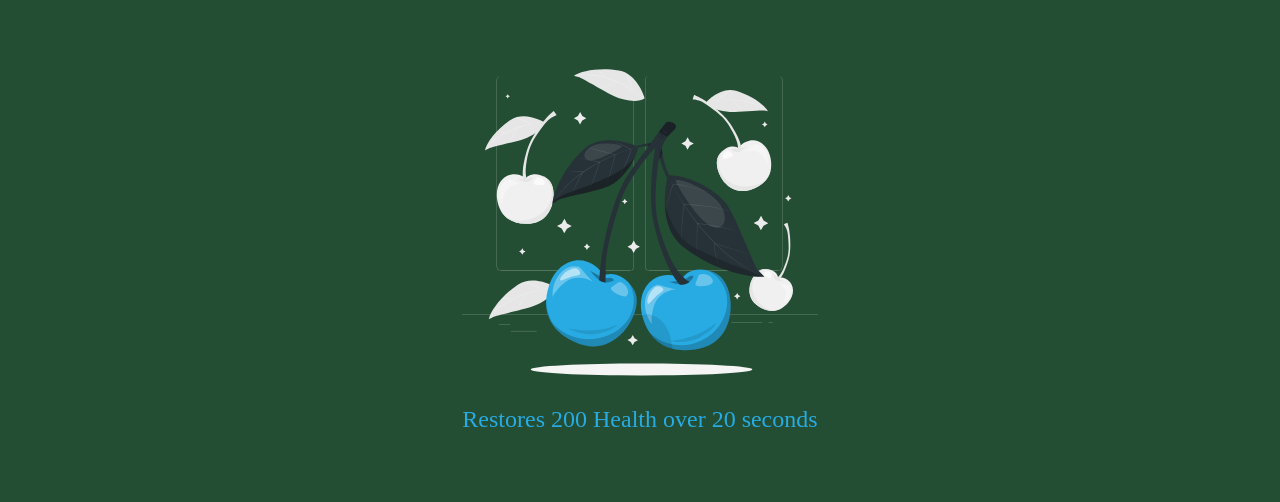
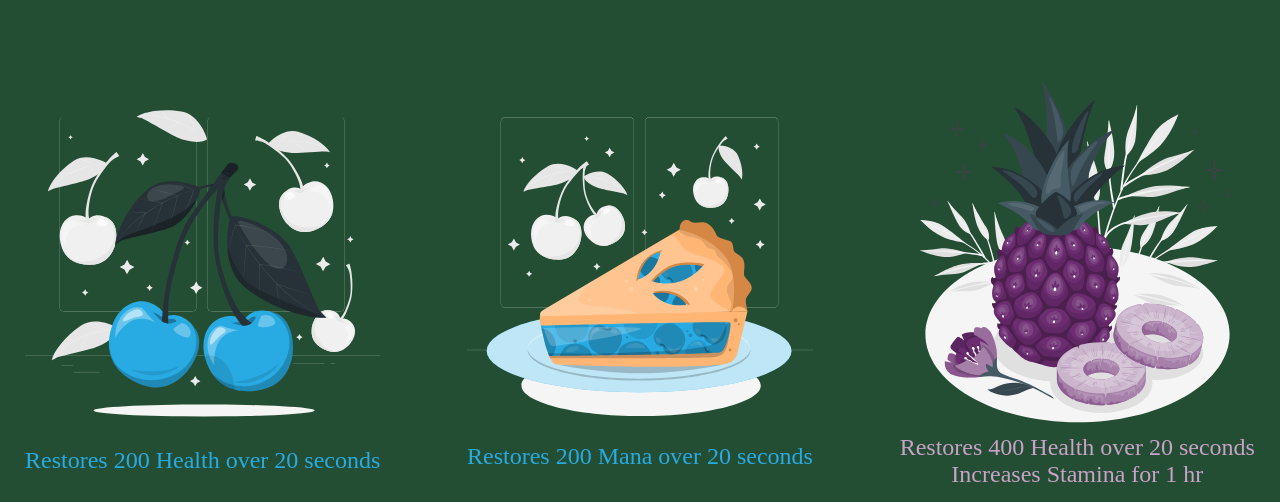
Before and after one commit to xBioTech/Webpack-Restaurant-Page, a website built with webpack: page dist/index.html in a window 1280 px wide. Both pictures are taken after a click on the item "Menu". Shown: the part 256-758 px from the top of the page. Built offline with nearby package versions, Linux system fonts and the light colour scheme.

Commit message:
fix: Fix bug menu section was not rendered as grid on desktop version

```diff
--- a/src/components/menu/menu.js
+++ b/src/components/menu/menu.js
@@ -8,7 +8,7 @@ import manaLegendaryImage from "../../assets/mana_legendary.svg";
 function createMenu() {
   const contentDiv = document.getElementById("content");
   const mainContentDiv = document.createElement("div");
-  mainContentDiv.classList.add("main-content");
+  mainContentDiv.classList.add("main-content", "menu-grid");
   contentDiv.appendChild(mainContentDiv);
 
   const cardHealthBlue = document.createElement("div");
--- a/src/components/menu/style.scss
+++ b/src/components/menu/style.scss
@@ -3,7 +3,7 @@ $second-accent: #28abe3;
 $accent: #6b2c70;
 $main-content-color: #234e33;
 
-.main-content {
+.main-content.menu-grid {
   display: grid;
   background-color: $main-content-color;
   justify-items: center;
```
Also changed, not shown: dist/main.js.
